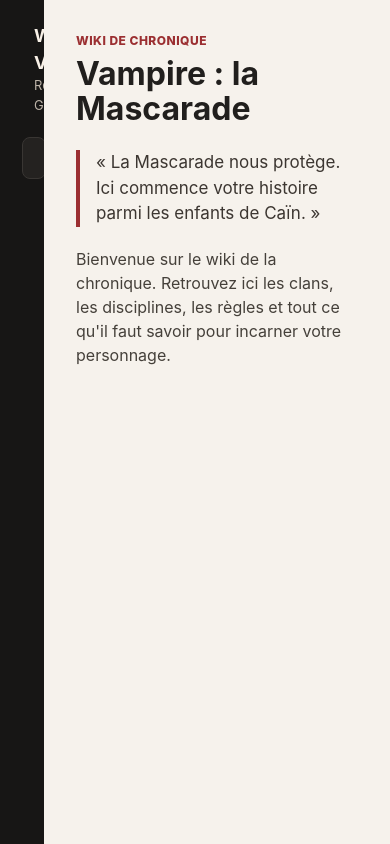
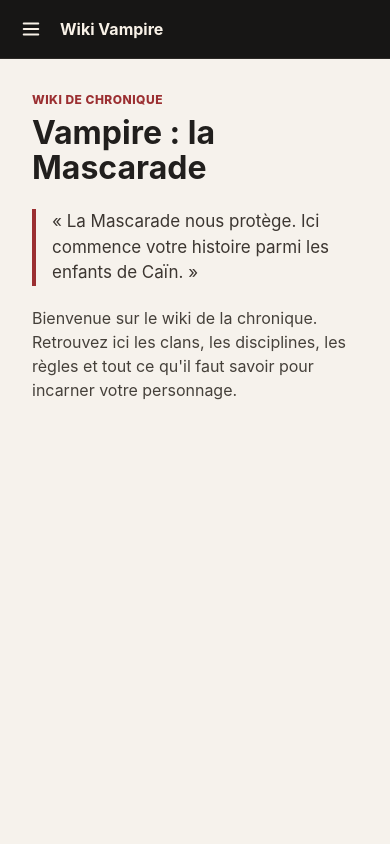
Before and after one commit to Vincent-Brocheton/nod-codex, a React (Vite) app: page / in a window 390 px wide. Built offline with nearby package versions, Linux system fonts and the light colour scheme.

Commit message:
mobile version

```diff
--- a/src/components/Sidebar.jsx
+++ b/src/components/Sidebar.jsx
@@ -1,15 +1,27 @@
-import { BookOpen, Search } from "lucide-react";
+import { BookOpen, Search, X } from "lucide-react";
 import { navigation } from "../config/navigation";
 import AppIcon from "./AppIcon";
 
-export default function Sidebar({ wiki }) {
+export default function Sidebar({ wiki, open, onClose }) {
 
   const { search } = wiki;
   const { query, setQuery } = search;
   const { activeNavigation } = wiki.navigation;
 
+  function handleNavigate(item) {
+    wiki.open(item);
+    onClose?.();
+  }
+
   return (
-    <aside className="sidebar">
+    <>
+      <div
+        className={`sidebarBackdrop${open ? " visible" : ""}`}
+        onClick={onClose}
+        aria-hidden="true"
+      />
+
+      <aside className={`sidebar${open ? " open" : ""}`}>
 
         <div className="brand">
           <BookOpen size={28} />
@@ -18,6 +30,14 @@
             <strong>Wiki Vampire</strong>
             <span>Règles du GN</span>
           </div>
+
+          <button
+            className="sidebarClose"
+            onClick={onClose}
+            aria-label="Fermer la navigation"
+          >
+            <X size={20} />
+          </button>
         </div>
 
       <label className="searchField">
@@ -58,7 +78,7 @@
                       ? "active"
                       : ""
                   }
-                  onClick={() => wiki.open(item)}
+                  onClick={() => handleNavigate(item)}
                 >
 
                   <AppIcon
@@ -81,5 +101,6 @@
       </nav>
 
       </aside>
+    </>
   );
 }
--- a/src/components/views/DisciplineDetailView.jsx
+++ b/src/components/views/DisciplineDetailView.jsx
@@ -1,4 +1,5 @@
 import { Link } from "react-router-dom";
+import { ArrowLeft } from "lucide-react";
 import BlockRenderer from "../BlockRenderer";
 import LoadingState from "../States/LoadingState";
 import PageNotFoundState from "../States/PageNotFoundState";
@@ -35,6 +36,7 @@
 
     const { activeItem, pageNotFound, loading } = wiki.collections.computed;
     const { loadedCollections } = wiki.collections;
+    const { activeNavigation } = wiki.navigation;
 
     if (wiki.loading || loading) {
         return <LoadingState />;
@@ -58,6 +60,11 @@
 
     return (
         <article className="detailPane disciplineDetail">
+
+            <Link to={activeNavigation.path} className="backLink">
+                <ArrowLeft aria-hidden="true" size={16} />
+                Retour à la liste
+            </Link>
 
             <header>
                 <span>{activeItem.collectionLabel}</span>
--- a/src/components/views/GenericDetailView.jsx
+++ b/src/components/views/GenericDetailView.jsx
@@ -1,3 +1,5 @@
+import { Link } from "react-router-dom";
+import { ArrowLeft } from "lucide-react";
 import BlockRenderer from "../BlockRenderer";
 import PropertyValue from "../PropertyValue";
 import LoadingState from "../States/LoadingState";
@@ -8,6 +10,7 @@
 export default function GenericDetailView({ wiki }) {
 
     const { activeItem, pageNotFound, loading } = wiki.collections.computed;
+    const { activeNavigation } = wiki.navigation;
 
     if (wiki.loading || loading) {
         return <LoadingState />;
@@ -27,6 +30,11 @@
 
     return (
         <article className="detailPane">
+
+            <Link to={activeNavigation.path} className="backLink">
+                <ArrowLeft aria-hidden="true" size={16} />
+                Retour à la liste
+            </Link>
 
             <header>
                 <span>{activeItem.collectionLabel}</span>
--- a/src/components/views/GroupedRuleView.jsx
+++ b/src/components/views/GroupedRuleView.jsx
@@ -1,5 +1,5 @@
-import { useNavigate } from "react-router-dom";
-import { FileText } from "lucide-react";
+import { Link, useNavigate } from "react-router-dom";
+import { ArrowLeft, FileText } from "lucide-react";
 import { normalizeProperty, isPropertyEmpty } from "../../utils/property";
 import PropertyValue from "../PropertyValue";
 import BlockRenderer from "../BlockRenderer";
@@ -128,6 +128,11 @@
             </section>
 
             <article className="detailPane">
+                <Link to={activeNavigation.path} className="backLink">
+                    <ArrowLeft aria-hidden="true" size={16} />
+                    Retour à la liste
+                </Link>
+
                 {loading ? (
                     <LoadingState />
                 ) : (
--- a/src/pages/HomePage.jsx
+++ b/src/pages/HomePage.jsx
@@ -1,4 +1,6 @@
 import "../styles.css";
+import { useEffect, useState } from "react";
+import { Menu } from "lucide-react";
 import Sidebar from "../components/Sidebar";
 import ItemList from "../components/ItemList";
 import DetailPanel from "../components/DetailPanel";
@@ -12,11 +14,17 @@
 
 function HomePage() {
     const { section, slug, collectionKey, niveau } = useParams();
+    const [navOpen, setNavOpen] = useState(false);
 
     const wiki = useWiki({
         section,
         slug,
     });
+
+    useEffect(() => {
+        setNavOpen(false);
+    }, [section, slug, collectionKey, niveau]);
+
     if (
         !wiki.loading &&
         !wiki.navigation.sectionExists
@@ -25,7 +33,19 @@
     }
     return (
         <main className="wikiShell">
-            <Sidebar wiki={wiki} />
+
+            <header className="mobileTopBar">
+                <button
+                    className="mobileMenuButton"
+                    onClick={() => setNavOpen(true)}
+                    aria-label="Ouvrir la navigation"
+                >
+                    <Menu size={22} />
+                </button>
+                <strong>Wiki Vampire</strong>
+            </header>
+
+            <Sidebar wiki={wiki} open={navOpen} onClose={() => setNavOpen(false)} />
 
             {
                 wiki.navigation.activeNavigation?.type === "collection"
--- a/src/styles.css
+++ b/src/styles.css
@@ -312,19 +312,43 @@
   animation: spin 1s linear infinite;
 }
 
-@media (max-width: 980px) {
-  .wikiShell {
-    grid-template-columns: 1fr;
-  }
+.mobileTopBar {
+  display: none;
+}
 
-  .sidebar {
-    max-height: none;
-  }
+.mobileMenuButton {
+  background: transparent;
+  border: 0;
+  color: #f8f1e7;
+  cursor: pointer;
+  display: flex;
+  padding: 4px;
+}
 
-  .listPane {
-    border-bottom: 1px solid #ddd4c7;
-    border-right: 0;
-  }
+.sidebarBackdrop {
+  display: none;
+}
+
+.sidebarClose {
+  background: transparent;
+  border: 0;
+  color: #f8f1e7;
+  cursor: pointer;
+  display: none;
+  margin-left: auto;
+  padding: 4px;
+}
+
+.backLink {
+  align-items: center;
+  color: #9b2f31;
+  display: none;
+  font-size: 14px;
+  font-weight: 700;
+  gap: 6px;
+  margin-bottom: 18px;
+  text-decoration: none;
+  width: fit-content;
 }
 
 .contentBlocks figure {
@@ -644,3 +668,87 @@
   justify-content: center;
   width: 22px;
 }
+
+/*
+ * Ce bloc doit rester en toute fin de fichier : la cascade CSS se base sur
+ * l'ordre des règles à spécificité égale, pas sur la présence d'un @media,
+ * donc placer ces overrides plus tôt dans le fichier les ferait perdre
+ * face aux règles de base déclarées après eux (ex. .pageArea).
+ */
+@media (max-width: 980px) {
+  .wikiShell {
+    grid-template-columns: 1fr;
+    grid-template-rows: auto 1fr;
+    height: 100dvh;
+  }
+
+  .mobileTopBar {
+    align-items: center;
+    background: #171615;
+    border-bottom: 1px solid #2c2926;
+    color: #f8f1e7;
+    display: flex;
+    flex: 0 0 auto;
+    gap: 14px;
+    padding: 14px 16px;
+  }
+
+  .mobileTopBar strong {
+    font-size: 16px;
+  }
+
+  .sidebarClose {
+    display: flex;
+  }
+
+  .sidebarBackdrop.visible {
+    background: rgba(0, 0, 0, 0.5);
+    display: block;
+    inset: 0;
+    position: fixed;
+    z-index: 40;
+  }
+
+  .sidebar {
+    height: 100%;
+    left: 0;
+    max-height: none;
+    position: fixed;
+    top: 0;
+    transform: translateX(-100%);
+    transition: transform 0.25s ease;
+    width: min(320px, 85vw);
+    z-index: 50;
+  }
+
+  .sidebar.open {
+    transform: translateX(0);
+  }
+
+  .listPane {
+    border-bottom: 1px solid #ddd4c7;
+    border-right: 0;
+    display: none;
+  }
+
+  .pageArea {
+    grid-column: auto;
+    min-height: 0;
+  }
+
+  .detailPane {
+    min-height: 0;
+  }
+
+  .backLink {
+    display: flex;
+  }
+
+  .collectionNav button,
+  .itemList button,
+  .indexCard,
+  .powerRow,
+  .creationStep {
+    min-height: 44px;
+  }
+}
```
Lines whose indentation alone changed are shown as unchanged.
